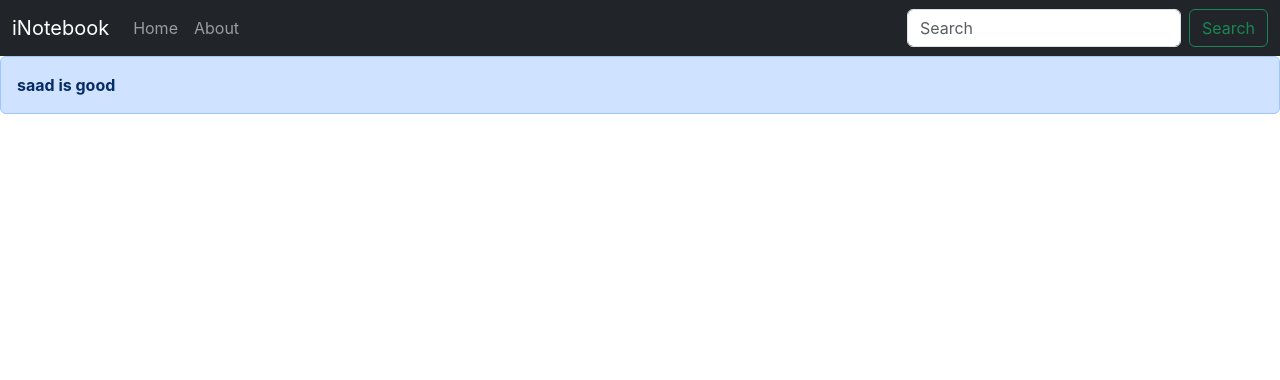
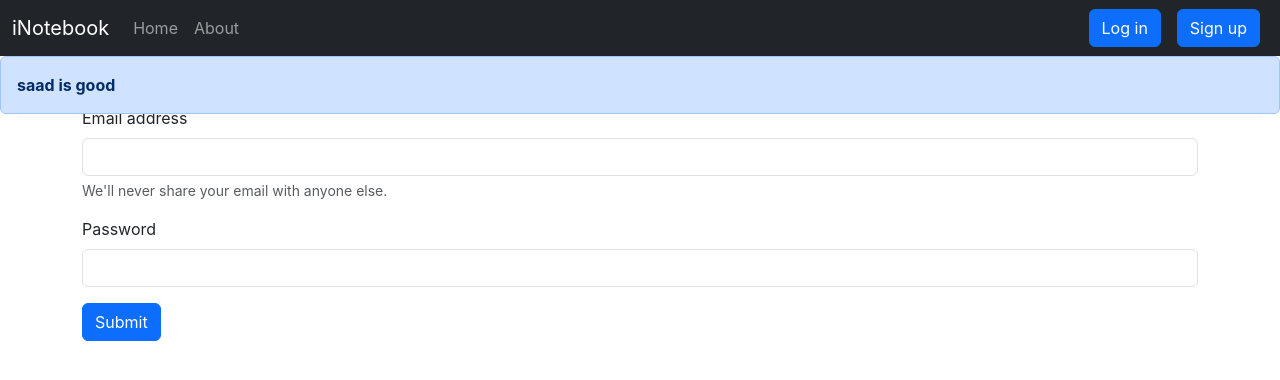
Before and after one commit to saad2999/inotebookProjectReact, a React (Create React App) app: page /Login in a window 1280 px wide. Shown: the top 380 px of the page. Built offline with nearby package versions, Linux system fonts and the light colour scheme.

Commit message:
video 69 completed - login component added

```diff
--- a/src/App.js
+++ b/src/App.js
@@ -2,7 +2,9 @@ import './App.css';
 import About from './components/About';
 import Alert from './components/Alert';
 import Home from './components/Home';
+import Login from './components/Login';
 import Navbar from './components/Navbar';
+import Signup from './components/Signup';
 import NoteState from './Context/notes/NoteState';
 import { BrowserRouter as Router, Routes, Route } from "react-router-dom";
 
@@ -17,6 +19,8 @@ function App() {
       <Routes>
 
       <Route exect path="/" element={ <Home/>} />
+      <Route exect path="/Login" element={ <Login/>} />
+      <Route exect path="/Signup" element={ <Signup/>} />
       <Route exect path="/about" element={ <About/>} />
 
       </Routes>
--- /dev/null
+++ b/src/components/Login.js
@@ -0,0 +1,56 @@
+import React,{useState} from 'react'
+import {useNavigate} from 'react-router-dom';
+;
+
+
+const Login = () => {
+  const [credentials ,setCredential]=useState({email:"",password:""})
+  let navigate = useNavigate();
+
+
+    const SubmitHandler= async (e) => {
+        e.preventDefault()
+        const response = await fetch(`http://localhost:5000/api/auth/login`,{
+            method: "POST",
+            headers: {
+              "Content-Type": "application/json",
+
+            },
+            body: JSON.stringify({ email:credentials.email,password:credentials.password})
+        })
+        const json = await response.json()
+        console.log(json)
+        if(json.success)
+        {
+          //redirect
+          localStorage.setItem("authToken",json.authToken)
+          navigate("/")
+
+        }
+        else{
+          alert("Login failed")
+        }
+    }
+    const onChange=(e) =>{
+      setCredential({...credentials,[e.target.name]:e.target.value})
+  }
+  return (
+    <div>
+     <form onSubmit={SubmitHandler}>
+  <div className="mb-3">
+    <label htmlFor="email" className="form-label">Email address</label>
+    <input type="email" className="form-control" value={credentials.email} onChange={onChange} id="email" name="email" aria-describedby="emailHelp"/>
+    <div id="emailHelp" className="form-text">We'll never share your email with anyone else.</div>
+  </div>
+  <div className="mb-3">
+    <label htmlFor="password" className="form-label">Password</label>
+    <input type="password" className="form-control" value={credentials.password} onChange={onChange} name='password' id="password"/>
+  </div>
+
+  <button type="submit" className="btn btn-primary">Submit</button>
+</form>
+    </div>
+  )
+}
+
+export default Login
--- a/src/components/Navbar.js
+++ b/src/components/Navbar.js
@@ -23,8 +23,9 @@ function Navbar() {
 
       </ul>
       <form className="d-flex" role="search">
-        <input className="form-control me-2" type="search" placeholder="Search" aria-label="Search"/>
-        <button className="btn btn-outline-success" type="submit">Search</button>
+      <Link class="btn btn-primary mx-2" to="/Login" role="button">Log in</Link>
+      <Link class="btn btn-primary mx-2" to="Signup" role="button">Sign up</Link>
+
       </form>
     </div>
   </div>
--- /dev/null
+++ b/src/components/Signup.js
@@ -0,0 +1,11 @@
+import React from 'react'
+
+const Signup = () => {
+  return (
+    <div>
+      I am a signup
+    </div>
+  )
+}
+
+export default Signup
```
Also changed, not shown: 1 other file (tests, documents, lock files or other folders).
